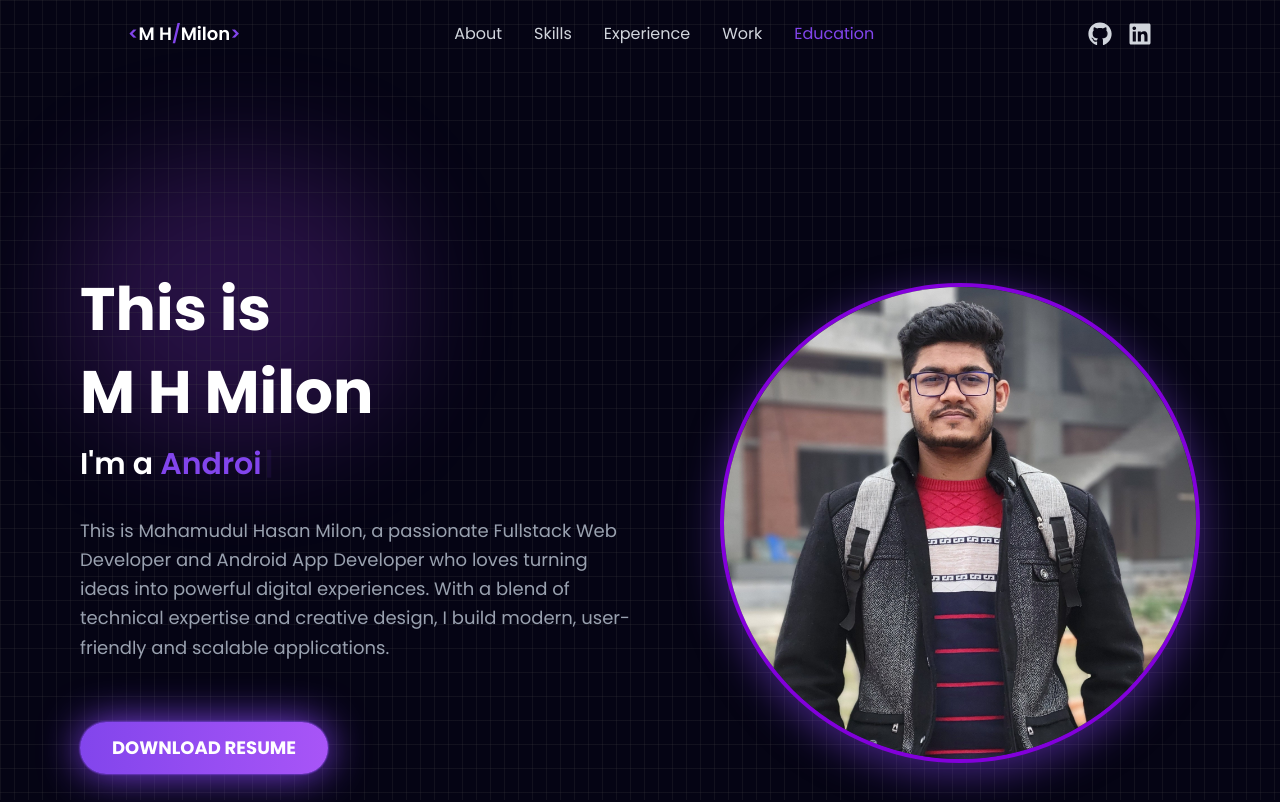
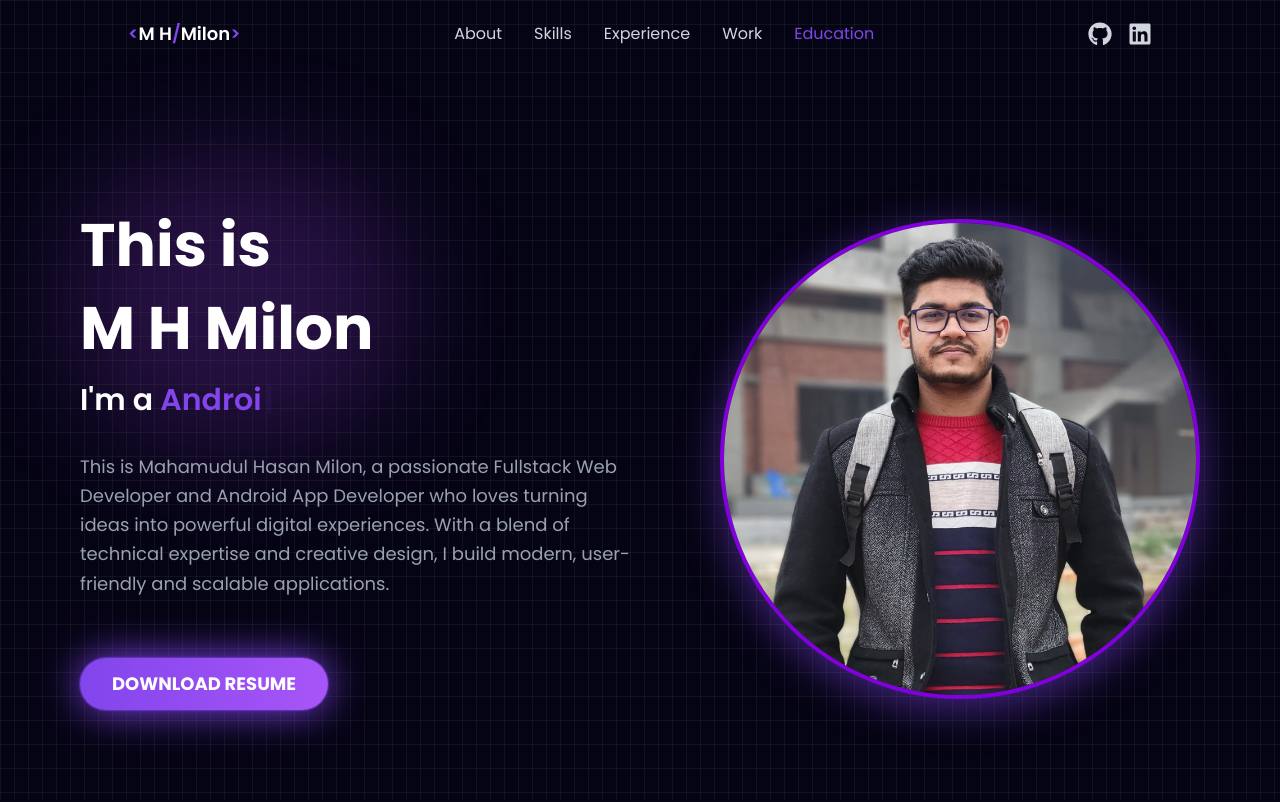
Before and after one commit to mahamudul-hasan-milon/my-portfolio, a React (Vite) app: page / in a window 1280 px wide. Shown: the top 802 px of the page. Built offline with nearby package versions, Linux system fonts and the light colour scheme.

Commit message:
add some info

```diff
--- a/src/components/About/About.jsx
+++ b/src/components/About/About.jsx
@@ -7,7 +7,7 @@ const About = () => {
   return (
     <section
       id="about"
-      className="py-16 w-full px-4 md:px-8 lg:px-16 xl:px-20 font-sans mt-16 md:mt-24 lg:mt-32"
+      className="w-full px-4 md:px-8 lg:px-16 xl:px-20 font-sans mt-16 md:mt-24 lg:mt-32"
     >
       <div className="flex flex-col-reverse md:flex-row justify-between items-center">
         {/* Left Side */}
```
